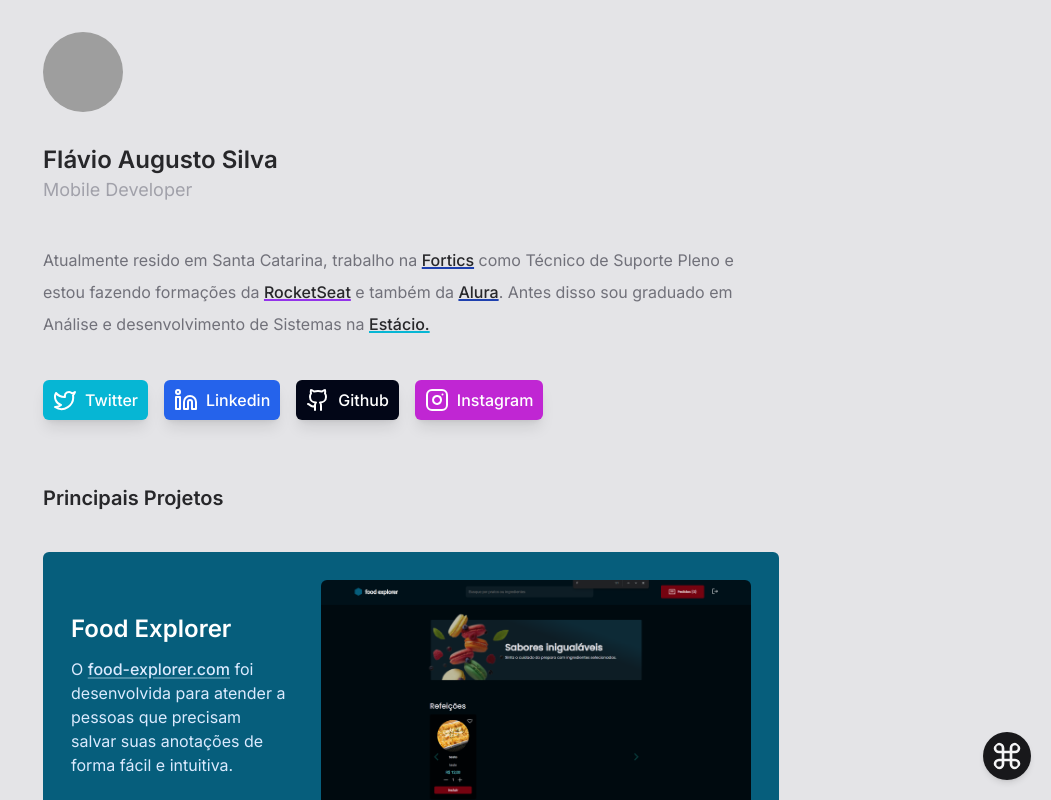
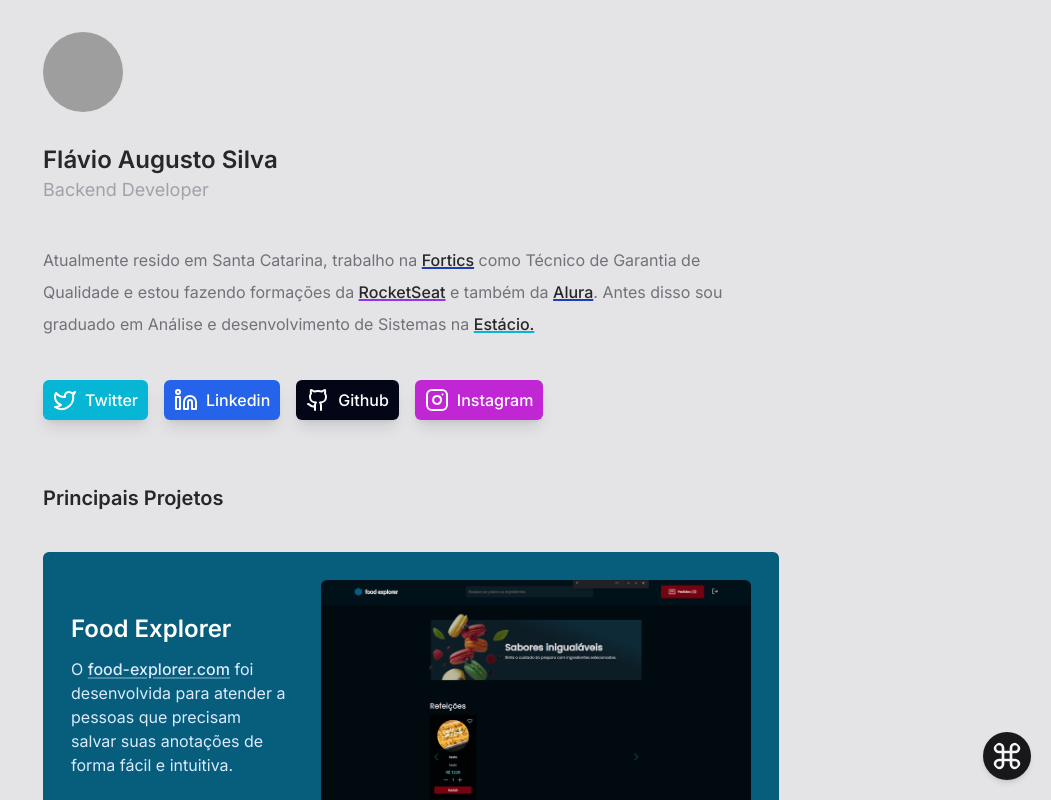
Before and after one commit to flavioaugusto1/portfolio, a React (Vite) app: page / in a window 1280 px wide. Shown: the top 800 px of the page, without its empty margins (229-1280 px from the left). Built offline with nearby package versions, Linux system fonts and the light colour scheme; no server answers; grey boxes are pictures that could not be loaded.

Commit message:
fix: ajuste introdução

```diff
--- a/src/page/sections/Introduction.tsx
+++ b/src/page/sections/Introduction.tsx
@@ -1,4 +1,4 @@
-import { Github, Instagram, Linkedin, Twitter } from "lucide-react";
+import { Github, Instagram, Linkedin, Twitter } from 'lucide-react'
 
 export function Introduction() {
     return (
@@ -14,27 +14,28 @@
             <h1 className="mt-8 text-2xl font-semibold text-zinc-800">
                 Flávio Augusto Silva
             </h1>
-      <h2 className="text-lg text-zinc-400">Mobile Developer</h2>
+            <h2 className="text-lg text-zinc-400">Backend Developer</h2>
 
             <div className="my-10">
                 <p className="my-4 leading-loose text-zinc-500">
-          Atualmente resido em Santa Catarina, trabalho na{" "}
+                    Atualmente resido em Santa Catarina, trabalho na{' '}
                     <a
                         href="https://www.fortics.com.br/"
                         target="_blank"
                         className="font-medium text-zinc-800 underline decoration-blue-800 decoration-2 underline-offset-1 hover:text-blue-800 hover:decoration-blue-800/30 transition-colors"
                     >
                         Fortics
-          </a>{" "}
-          como Técnico de Suporte Pleno e estou fazendo formações da{" "}
+                    </a>{' '}
+                    como Técnico de Garantia de Qualidade e estou fazendo
+                    formações da{' '}
                     <a
                         href="https://www.rocketseat.com.br/"
                         target="_blank"
                         className="font-medium text-zinc-800 underline decoration-purple-600 decoration-2 underline-offset-1 hover:text-purple-600 hover:decoration-purple-600/30 transition-colors"
                     >
                         RocketSeat
-          </a>{" "}
-          e também da{" "}
+                    </a>{' '}
+                    e também da{' '}
                     <a
                         href="https://cursos.alura.com.br/"
                         target="_blank"
@@ -42,7 +43,8 @@
                     >
                         Alura
                     </a>
-          . Antes disso sou graduado em Análise e desenvolvimento de Sistemas na{" "}
+                    . Antes disso sou graduado em Análise e desenvolvimento de
+                    Sistemas na{' '}
                     <a
                         href=""
                         target="_blank"
@@ -91,5 +93,5 @@
                 </a>
             </div>
         </section>
-  );
+    )
 }
```
Lines whose indentation alone changed are shown as unchanged.
